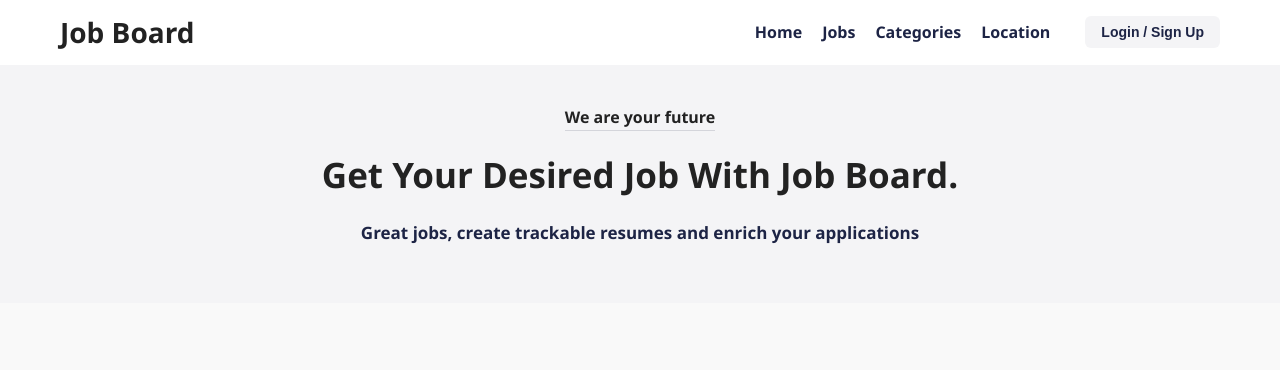
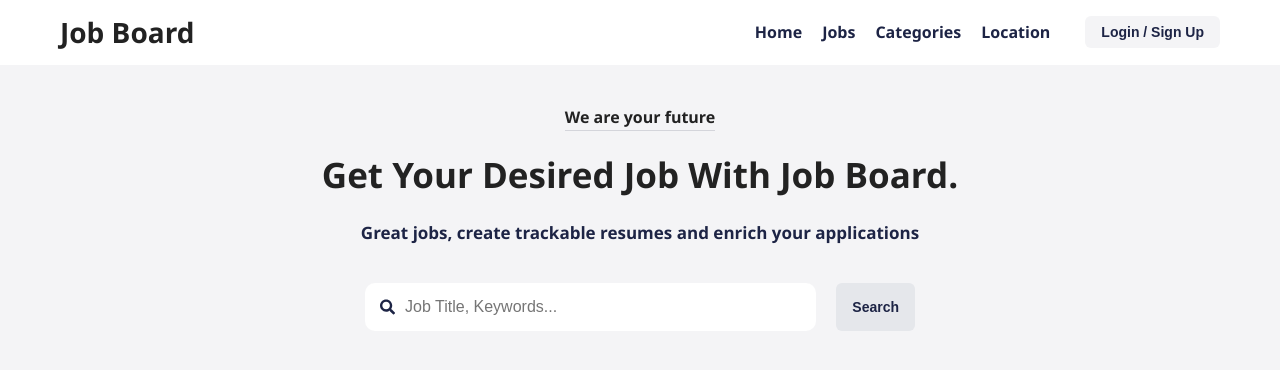
Before and after one commit to Jon-Felipe/Job-Board-React, a React (Vite) app: page / in a window 1280 px wide. Shown: the top 370 px of the page. Built offline with nearby package versions, Linux system fonts and the light colour scheme.

Commit message:
hero component search form and styles

```diff
--- a/src/components/Hero/Hero.module.css
+++ b/src/components/Hero/Hero.module.css
@@ -24,3 +24,19 @@
   font-size: 17px;
   font-weight: 600;
 }
+
+.searchForm {
+  width: 100%;
+  margin-top: 20px;
+  display: flex;
+  flex-direction: column;
+  row-gap: 20px;
+}
+
+@media screen and (min-width: 768px) {
+  .searchForm {
+    flex-direction: row;
+    column-gap: 20px;
+    max-width: 550px;
+  }
+}
--- a/src/components/Hero/Hero.tsx
+++ b/src/components/Hero/Hero.tsx
@@ -1,4 +1,8 @@
 import styles from './Hero.module.css';
+
+// component
+import Search from '../ui/Search/Search';
+import Button from '../ui/Button/Button';
 
 function Hero() {
   return (
@@ -8,6 +12,15 @@ function Hero() {
       <p className={styles.subtitle}>
         Great jobs, create trackable resumes and enrich your applications
       </p>
+      <form className={styles.searchForm}>
+        <Search
+          name='search'
+          placeholder='Job Title, Keywords...'
+          value=''
+          onChange={() => console.log('onChange')}
+        />
+        <Button variant='secondary'>Search</Button>
+      </form>
     </section>
   );
 }
```
